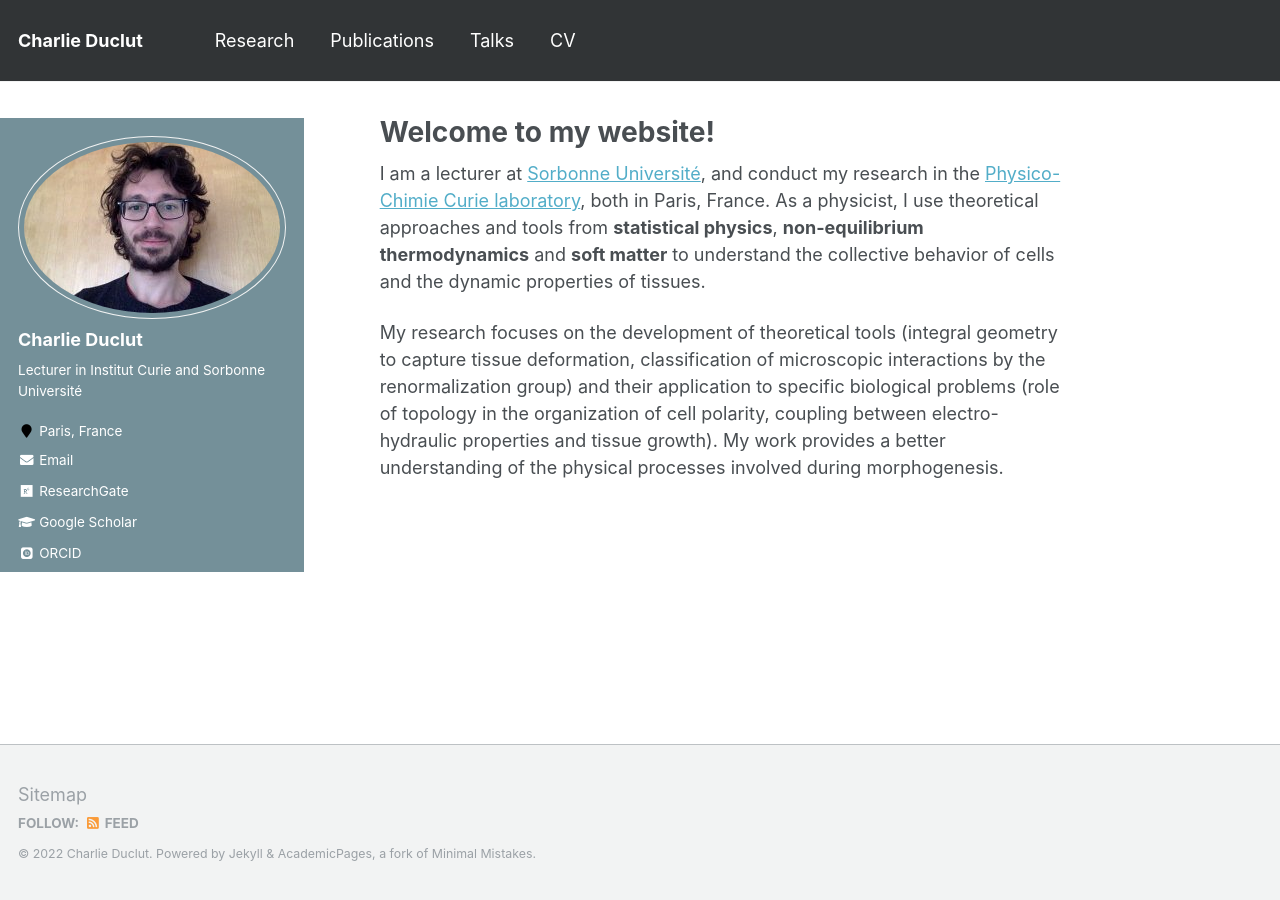
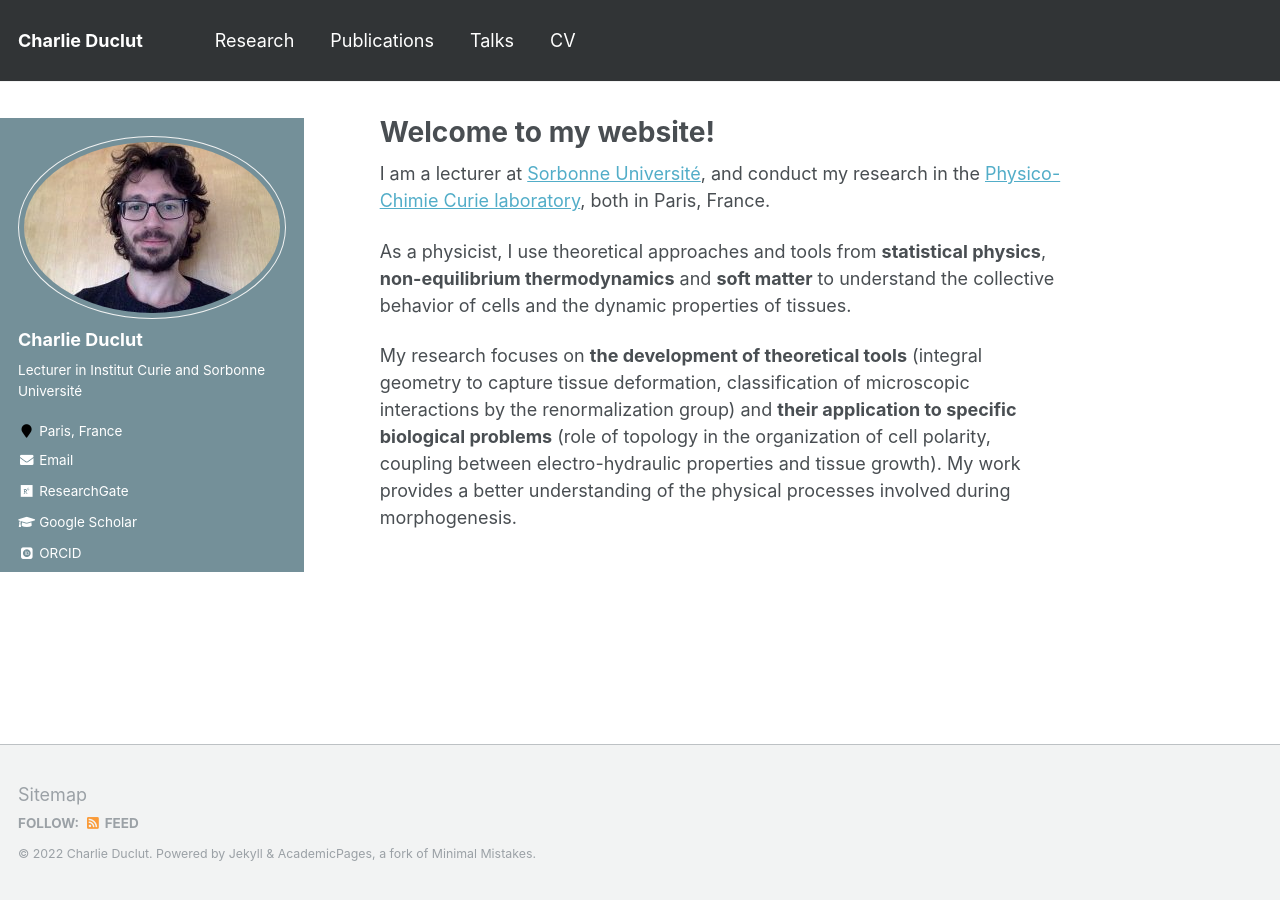
Before and after one commit to charlieduclut/charlieduclut.github.io, a Jekyll site: the page built from _pages/about.md, in a window 1280 px wide. Built offline with Jekyll 4.4.1, drawn with Linux system fonts in a browser that asks for light colours; some web fonts are replaced.

Commit message:
other typos

```diff
--- a/_pages/about.md
+++ b/_pages/about.md
@@ -8,6 +8,8 @@ redirect_from:
   - /about.html
 ---
 
-I am a lecturer at [Sorbonne Université](https://www.sorbonne-universite.fr/en), and conduct my research in the [Physico-Chimie Curie laboratory](https://institut-curie.org/unit/umr168), both in Paris, France. As a physicist, I use theoretical approaches and tools from **statistical physics**, **non-equilibrium thermodynamics** and **soft matter** to understand the collective behavior of cells and the dynamic properties of tissues.
+I am a lecturer at [Sorbonne Université](https://www.sorbonne-universite.fr/en), and conduct my research in the [Physico-Chimie Curie laboratory](https://institut-curie.org/unit/umr168), both in Paris, France.
 
-My research focuses on the development of theoretical tools (integral geometry to capture tissue deformation, classification of microscopic interactions by the renormalization group) and their application to specific biological problems (role of topology in the organization of cell polarity, coupling between electro-hydraulic properties and tissue growth). My work provides a better understanding of the physical processes involved during morphogenesis.
+As a physicist, I use theoretical approaches and tools from **statistical physics**, **non-equilibrium thermodynamics** and **soft matter** to understand the collective behavior of cells and the dynamic properties of tissues.
+
+My research focuses on **the development of theoretical tools** (integral geometry to capture tissue deformation, classification of microscopic interactions by the renormalization group) and **their application to specific biological problems** (role of topology in the organization of cell polarity, coupling between electro-hydraulic properties and tissue growth). My work provides a better understanding of the physical processes involved during morphogenesis.
```
